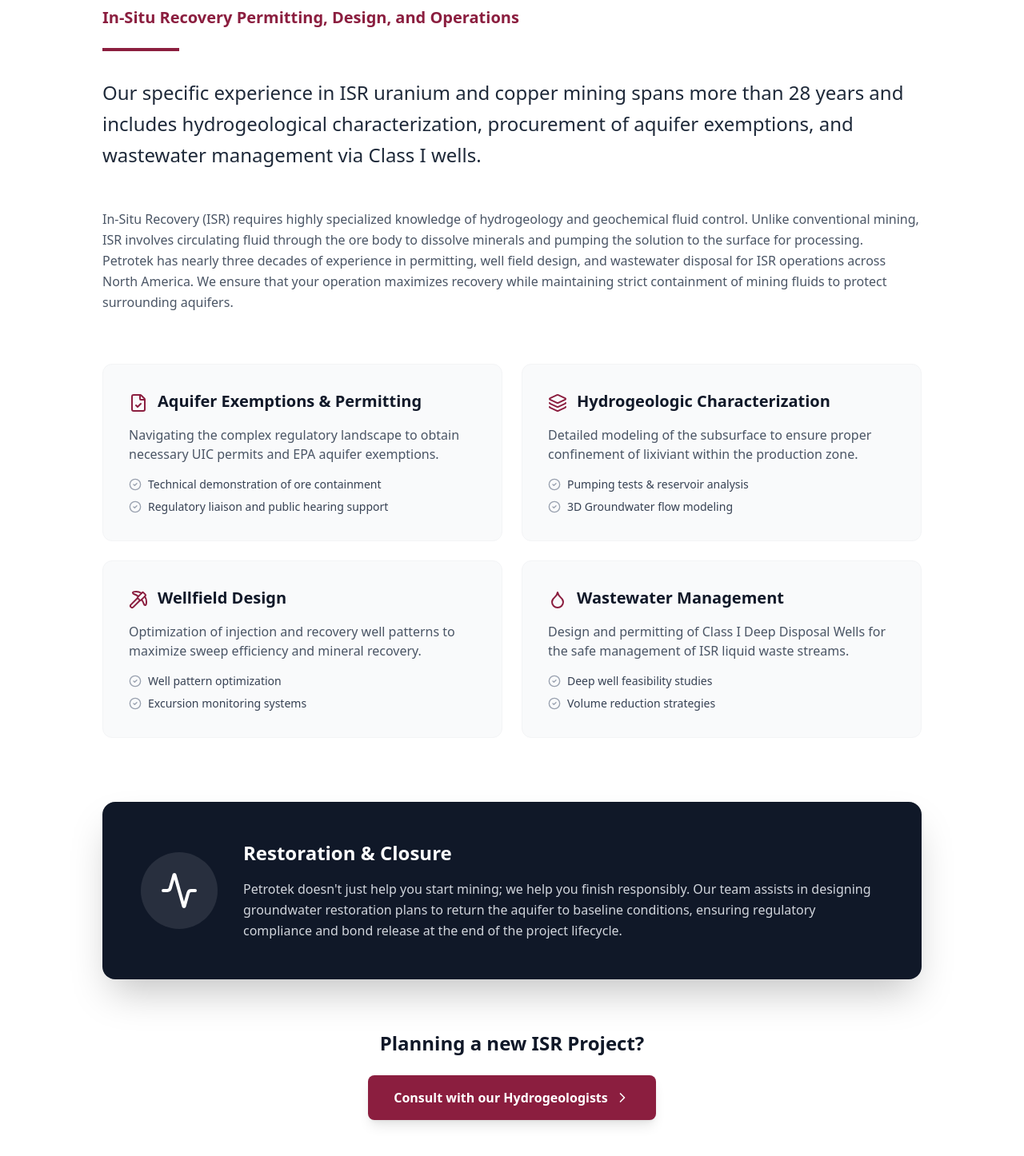
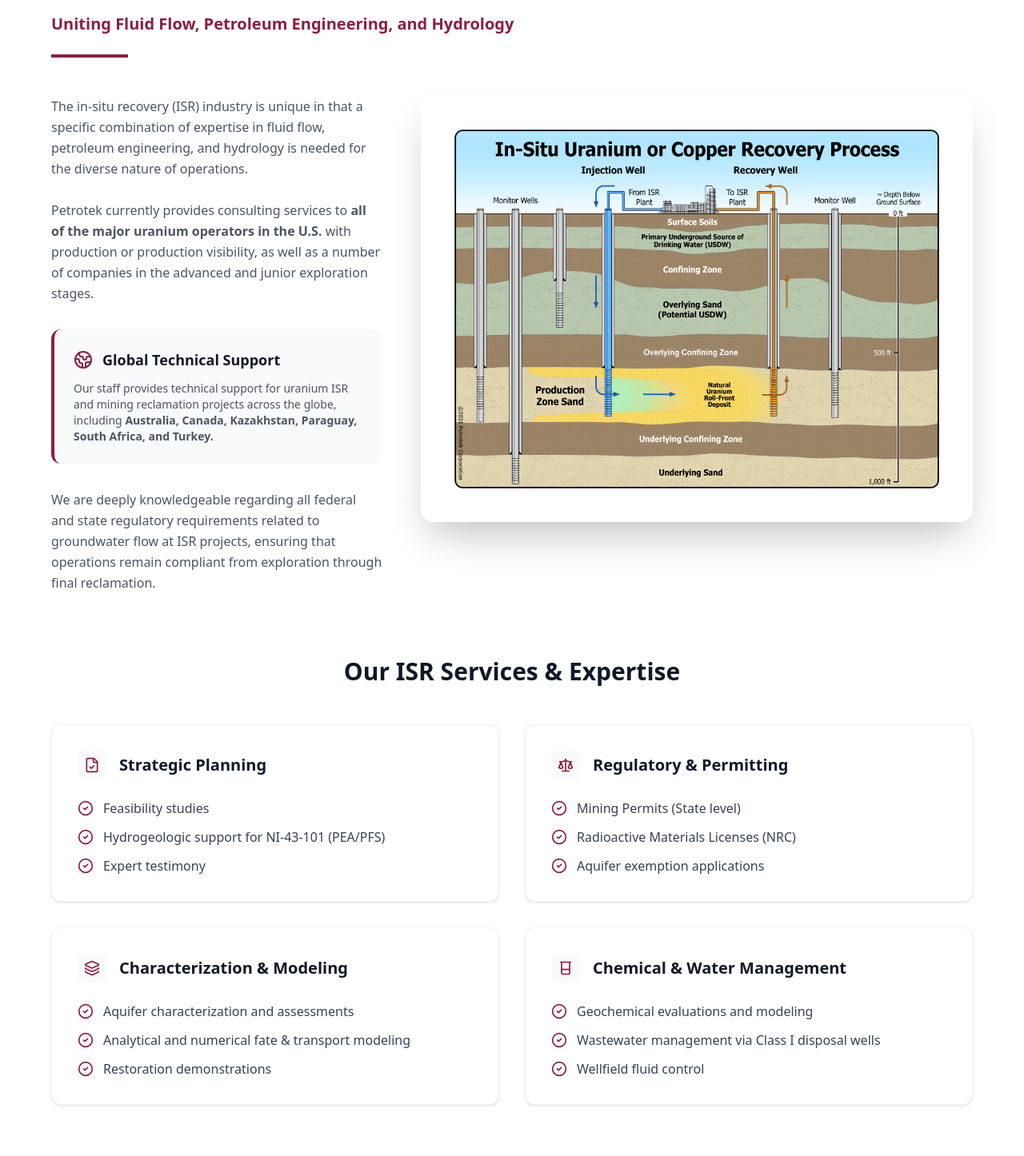
Before and after one commit to cmax88/petrotek-site, a React (Vite) app: page /isr-uranium in a window 1280 px wide. Shown: the part 344-1790 px from the top of the page at 80% size. Built offline with nearby package versions, Linux system fonts and the light colour scheme.

Commit message:
ISR page

```diff
--- a/src/pages/ISR.jsx
+++ b/src/pages/ISR.jsx
@@ -3,23 +3,23 @@ import React from 'react';
 import { Link } from 'react-router-dom';
 import {
   ArrowRight,
-  Gem,
   Layers,
   Droplet,
   FileCheck,
-  Pickaxe,
   ChevronRight,
   CheckCircle2,
-  Activity
+  Activity,
+  Globe2,
+  Beaker,
+  Scale
 } from 'lucide-react';
 
 // Custom Uranium Icon Component
 const UraniumIcon = ({ className }) => (
   <img
-    src="/database-zap.svg" // <--- REPLACE THIS with your actual filename (e.g., "atom.svg")
+    src="/database-zap.svg"
     alt="Uranium Service Icon"
     className={className}
-    // Optional: Add this filter if your SVG is black and you want it Maroon
     style={{
       filter: 'brightness(0) saturate(100%) invert(18%) sepia(48%) saturate(1982%) hue-rotate(320deg) brightness(89%) contrast(92%)'
     }}
@@ -28,6 +28,13 @@ const UraniumIcon = ({ className }) => (
 
 const ISR = () => {
   const maroon = "#8B1E3F";
+
+  const isrServices = [
+    { title: "Strategic Planning", icon: <FileCheck className="w-5 h-5" />, items: ["Feasibility studies", "Hydrogeologic support for NI-43-101 (PEA/PFS)", "Expert testimony"] },
+    { title: "Regulatory & Permitting", icon: <Scale className="w-5 h-5" />, items: ["Mining Permits (State level)", "Radioactive Materials Licenses (NRC)", "Aquifer exemption applications"] },
+    { title: "Characterization & Modeling", icon: <Layers className="w-5 h-5" />, items: ["Aquifer characterization and assessments", "Analytical and numerical fate & transport modeling", "Restoration demonstrations"] },
+    { title: "Chemical & Water Management", icon: <Beaker className="w-5 h-5" />, items: ["Geochemical evaluations and modeling", "Wastewater management via Class I disposal wells", "Wellfield fluid control"] }
+  ];
 
   return (
     <div className="pt-32 pb-20 px-6 bg-white min-h-screen">
@@ -38,111 +45,100 @@ const ISR = () => {
           <ArrowRight className="rotate-180 w-4 h-4 mr-2 group-hover:-translate-x-1 transition-transform" /> Back to Home
         </Link>
 
-        <div className="max-w-5xl mx-auto">
+        <div className="max-w-6xl mx-auto">
 
           {/* Header Section */}
           <div className="mb-12">
             <div className="mb-6 p-4 bg-gray-50 inline-block rounded-2xl border border-gray-100 shadow-sm">
-              <UraniumIcon className="w-8 h-8" />
+              <UraniumIcon className="w-10 h-10" />
             </div>
             <h1 className="text-4xl md:text-5xl font-bold mb-6 text-gray-900">ISR Uranium & Copper</h1>
-            <p className="text-xl text-[#8B1E3F] font-bold mb-6">In-Situ Recovery Permitting, Design, and Operations</p>
+            <p className="text-xl text-[#8B1E3F] font-bold mb-6">Uniting Fluid Flow, Petroleum Engineering, and Hydrology</p>
             <div className="w-24 h-1 mb-8" style={{ backgroundColor: maroon }}></div>
+          </div>
 
-            <p className="text-2xl text-gray-800 leading-relaxed font-medium">
-              Our specific experience in ISR uranium and copper mining spans more than 28 years and includes hydrogeological characterization, procurement of aquifer exemptions, and wastewater management via Class I wells.
+          {/* Intro Section with Sticky Image */}
+          <div className="flex flex-col lg:flex-row gap-12 mb-20 items-start">
+            <div className="lg:w-3/5 prose prose-lg max-w-none text-gray-600 leading-relaxed">
+              <p>
+                The in-situ recovery (ISR) industry is unique in that a specific combination of expertise in fluid flow, petroleum engineering, and hydrology is needed for the diverse nature of operations.
+              </p>
+              <br></br>
+              <p>
+                Petrotek currently provides consulting services to <strong>all of the major uranium operators in the U.S.</strong> with production or production visibility, as well as a number of companies in the advanced and junior exploration stages.
+              </p>
+              <div className="my-8 p-6 bg-gray-50 rounded-xl border-l-4" style={{ borderColor: maroon }}>
+                <div className="flex items-center mb-3">
+                  <Globe2 className="w-6 h-6 mr-3" style={{ color: maroon }} />
+                  <h3 className="text-lg font-bold text-gray-900 m-0">Global Technical Support</h3>
+                </div>
+                <p className="text-sm m-0">
+                  Our staff provides technical support for uranium ISR and mining reclamation projects across the globe, including <strong>Australia, Canada, Kazakhstan, Paraguay, South Africa, and Turkey.</strong>
+                </p>
+              </div>
+              <p>
+                We are deeply knowledgeable regarding all federal and state regulatory requirements related to groundwater flow at ISR projects, ensuring that operations remain compliant from exploration through final reclamation.
               </p>
             </div>
 
-          {/* Detailed Content */}
-          <div className="prose prose-lg max-w-none text-gray-600 mb-16 leading-relaxed">
-            <p>
-              In-Situ Recovery (ISR) requires highly specialized knowledge of hydrogeology and geochemical fluid control. Unlike conventional mining, ISR involves circulating fluid through the ore body to dissolve minerals and pumping the solution to the surface for processing.
-            </p>
-            <p>
-              Petrotek has nearly three decades of experience in permitting, well field design, and wastewater disposal for ISR operations across North America. We ensure that your operation maximizes recovery while maintaining strict containment of mining fluids to protect surrounding aquifers.
-            </p>
+            {/* Right Column: Image */}
+              <div className="lg:w-5/5 sticky top-32" >
+              <div className="relative rounded-2xl overflow-hidden shadow-2xl group">
+                <img
+                  src="/InSitu Uranium or Copper Recovery-01.png"
+                  alt="Petrotek Field Operations"
+                  className="w-full h-full object-cover transition-transform duration-500 group-hover:scale-105"
+                />
+              </div>
+            </div>
           </div>
 
           {/* Services Grid */}
-          <div className="grid md:grid-cols-2 gap-6 mb-20">
-
-            {/* Service 1 */}
-            <div className="bg-gray-50 p-8 rounded-xl border border-gray-100 hover:shadow-lg transition-shadow">
-              <div className="flex items-start mb-4">
-                <FileCheck className="w-6 h-6 mr-3 mt-1" style={{ color: maroon }} />
-                <h3 className="text-xl font-bold text-gray-900">Aquifer Exemptions & Permitting</h3>
+          <div className="mb-20">
+            <h2 className="text-3xl font-bold text-gray-900 mb-12 text-center">Our ISR Services & Expertise</h2>
+            <div className="grid md:grid-cols-2 gap-8">
+              {isrServices.map((service, idx) => (
+                <div key={idx} className="p-8 bg-white border border-gray-100 rounded-xl shadow-sm hover:shadow-md transition-shadow">
+                  <div className="flex items-center mb-6">
+                    <div className="p-2 rounded-lg bg-gray-50 mr-4" style={{ color: maroon }}>
+                      {service.icon}
                     </div>
-              <p className="text-gray-600 mb-4">Navigating the complex regulatory landscape to obtain necessary UIC permits and EPA aquifer exemptions.</p>
-              <ul className="space-y-2">
-                <li className="flex items-center text-sm text-gray-700"><CheckCircle2 className="w-4 h-4 mr-2 text-gray-400"/> Technical demonstration of ore containment</li>
-                <li className="flex items-center text-sm text-gray-700"><CheckCircle2 className="w-4 h-4 mr-2 text-gray-400"/> Regulatory liaison and public hearing support</li>
+                    <h3 className="text-xl font-bold text-gray-900">{service.title}</h3>
+                  </div>
+                  <ul className="space-y-3">
+                    {service.items.map((item, i) => (
+                      <li key={i} className="flex items-start text-gray-700">
+                        <CheckCircle2 className="w-5 h-5 mr-3 mt-0.5 flex-shrink-0" style={{ color: maroon }} />
+                        <span className="text-md">{item}</span>
+                      </li>
+                    ))}
                   </ul>
                 </div>
-
-            {/* Service 2 */}
-            <div className="bg-gray-50 p-8 rounded-xl border border-gray-100 hover:shadow-lg transition-shadow">
-              <div className="flex items-start mb-4">
-                <Layers className="w-6 h-6 mr-3 mt-1" style={{ color: maroon }} />
-                <h3 className="text-xl font-bold text-gray-900">Hydrogeologic Characterization</h3>
+              ))}
             </div>
-              <p className="text-gray-600 mb-4">Detailed modeling of the subsurface to ensure proper confinement of lixiviant within the production zone.</p>
-              <ul className="space-y-2">
-                <li className="flex items-center text-sm text-gray-700"><CheckCircle2 className="w-4 h-4 mr-2 text-gray-400"/> Pumping tests & reservoir analysis</li>
-                <li className="flex items-center text-sm text-gray-700"><CheckCircle2 className="w-4 h-4 mr-2 text-gray-400"/> 3D Groundwater flow modeling</li>
-              </ul>
           </div>
 
-            {/* Service 3 */}
-            <div className="bg-gray-50 p-8 rounded-xl border border-gray-100 hover:shadow-lg transition-shadow">
-              <div className="flex items-start mb-4">
-                <Pickaxe className="w-6 h-6 mr-3 mt-1" style={{ color: maroon }} />
-                <h3 className="text-xl font-bold text-gray-900">Wellfield Design</h3>
-              </div>
-              <p className="text-gray-600 mb-4">Optimization of injection and recovery well patterns to maximize sweep efficiency and mineral recovery.</p>
-              <ul className="space-y-2">
-                <li className="flex items-center text-sm text-gray-700"><CheckCircle2 className="w-4 h-4 mr-2 text-gray-400"/> Well pattern optimization</li>
-                <li className="flex items-center text-sm text-gray-700"><CheckCircle2 className="w-4 h-4 mr-2 text-gray-400"/> Excursion monitoring systems</li>
-              </ul>
-            </div>
-
-            {/* Service 4 */}
-            <div className="bg-gray-50 p-8 rounded-xl border border-gray-100 hover:shadow-lg transition-shadow">
-              <div className="flex items-start mb-4">
-                <Droplet className="w-6 h-6 mr-3 mt-1" style={{ color: maroon }} />
-                <h3 className="text-xl font-bold text-gray-900">Wastewater Management</h3>
-              </div>
-              <p className="text-gray-600 mb-4">Design and permitting of Class I Deep Disposal Wells for the safe management of ISR liquid waste streams.</p>
-              <ul className="space-y-2">
-                <li className="flex items-center text-sm text-gray-700"><CheckCircle2 className="w-4 h-4 mr-2 text-gray-400"/> Deep well feasibility studies</li>
-                <li className="flex items-center text-sm text-gray-700"><CheckCircle2 className="w-4 h-4 mr-2 text-gray-400"/> Volume reduction strategies</li>
-              </ul>
-            </div>
+          {/* Technical Deep Dive Image/Diagram placeholder */}
+          <div className="mb-20 rounded-2xl overflow-hidden shadow-lg bg-gray-100">
+             <div className="p-1 text-center bg-gray-200 text-gray-500 text-[10px] uppercase tracking-widest font-bold">Uranium ISR Model Simulation</div>
+             <img
+                src="/Uranium-ISR-Model-Sim.jpg"
+                alt="Uranium ISR Model Simulation"
+                className="w-full h-auto object-cover opacity-80"
+             />
 
           </div>
 
-          {/* Technical Highlight Section */}
-          <div className="bg-gray-900 text-white rounded-2xl p-8 md:p-12 shadow-2xl flex flex-col md:flex-row items-center gap-8 mb-16">
-            <div className="flex-shrink-0 bg-white/10 p-6 rounded-full">
-              <Activity className="w-12 h-12 text-white" />
-            </div>
-            <div>
-              <h3 className="text-2xl font-bold mb-4">Restoration & Closure</h3>
-              <p className="text-gray-300 leading-relaxed">
-                Petrotek doesn't just help you start mining; we help you finish responsibly. Our team assists in designing groundwater restoration plans to return the aquifer to baseline conditions, ensuring regulatory compliance and bond release at the end of the project lifecycle.
-              </p>
-            </div>
-          </div>
-
           {/* CTA */}
-          <div className="text-center">
-            <h3 className="text-2xl font-bold mb-6 text-gray-900">Planning a new ISR Project?</h3>
+          <div className="text-center p-12 bg-gray-50 rounded-3xl border border-dashed border-gray-300">
+             <h3 className="text-2xl font-bold mb-6 text-gray-900 m-0">Ready to discuss your ISR project visibility?</h3>
+             <p className="text-gray-600 mb-8 mt-2">Whether you are a major operator or in the junior exploration stage, our hydrogeologists are ready to help.</p>
              <Link
                to="/"
                onClick={() => setTimeout(() => document.getElementById('contact')?.scrollIntoView({behavior: 'smooth'}), 100)}
                className="inline-flex items-center px-8 py-4 bg-[#8B1E3F] text-white font-bold rounded-lg hover:brightness-110 transition-all shadow-lg"
              >
-               Consult with our Hydrogeologists <ChevronRight className="ml-2 w-5 h-5" />
+               Consult with our ISR Experts <ChevronRight className="ml-2 w-5 h-5" />
              </Link>
           </div>
 
```
Also changed, not shown: public/InSitu Uranium or Copper Recovery-01.png (added), public/Uranium-ISR-Model-Sim.jpg (added). Lines whose indentation alone changed are shown as unchanged.
